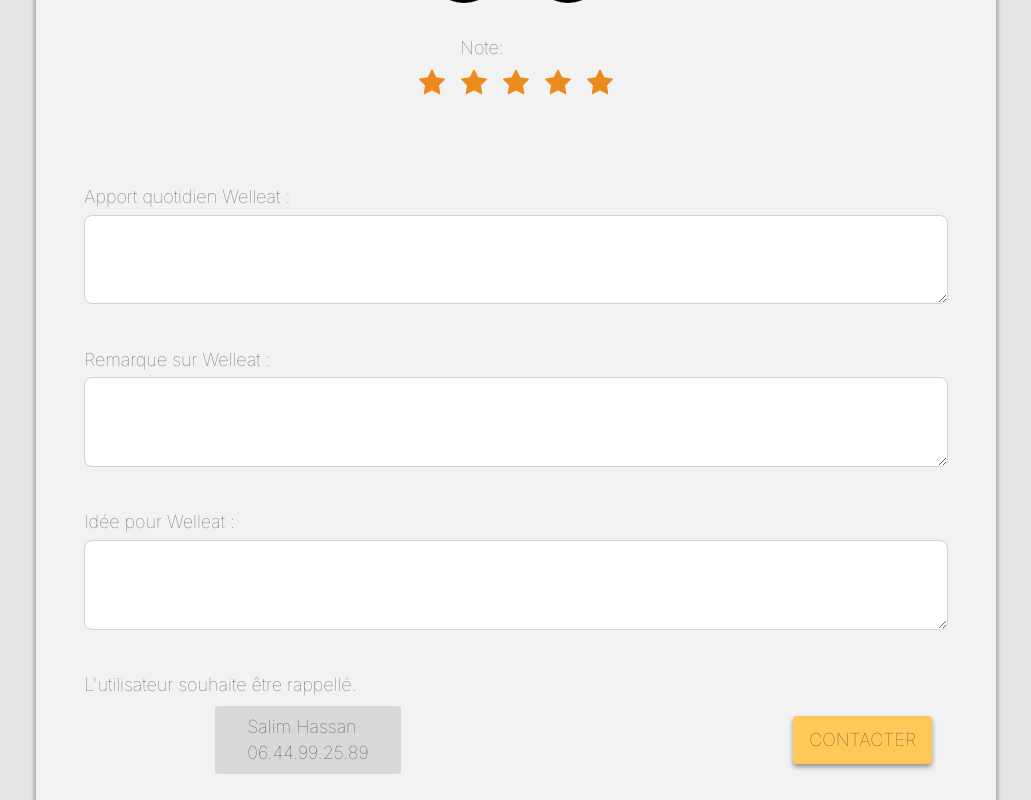
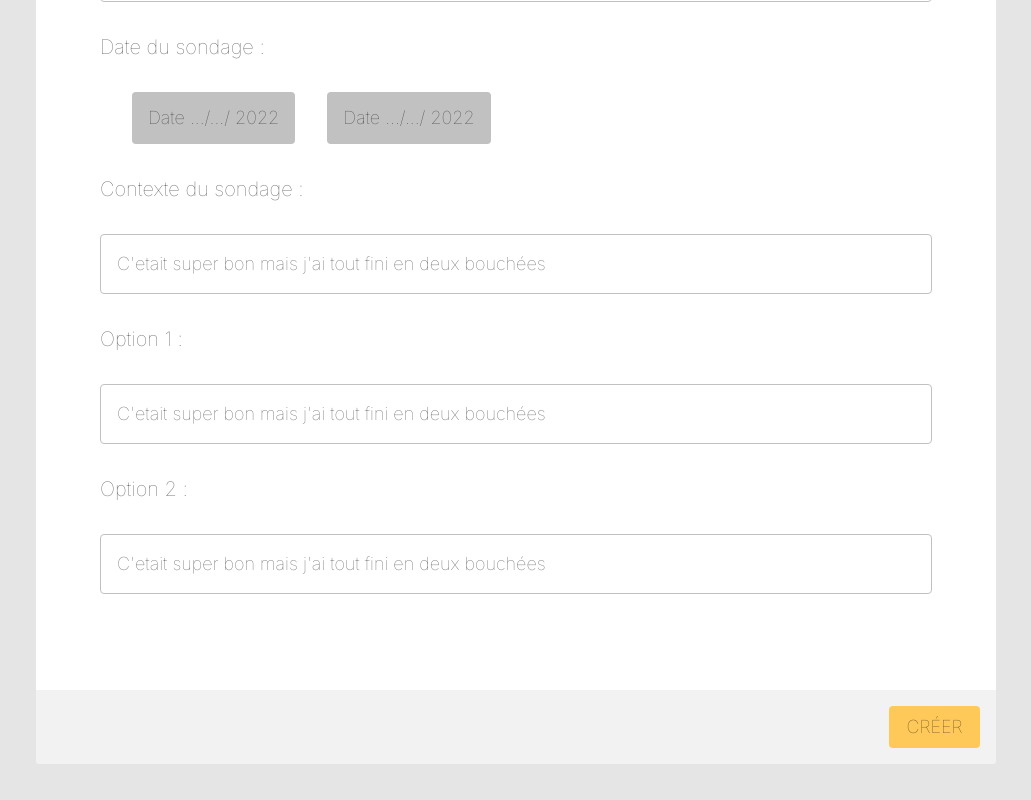
Before and after one commit to Salim255/Avis-Sondage, a React (Create React App) app in the folder avis-sondage/: page / in a window 1280 px wide. Shown: the part 340-1140 px from the top of the page, without its empty margins (124-1155 px from the left). Built offline with nearby package versions, Linux system fonts and the light colour scheme.

Commit message:
Add : Retour sondage client

```diff
--- a/avis-sondage/src/App.js
+++ b/avis-sondage/src/App.js
@@ -2,12 +2,14 @@ import "./App.scss";
 import SuiviAvis from "./components/SuiviAvis";
 import Sondage from "./components/Sondage";
 import AvisClient from "./components/AvisClient";
+import RetourSondage from "./components/RetourSondage";
 
 function App() {
   return (
     <div>
-      <AvisClient />
+      {/* <AvisClient /> */}
       {/* <Sondage /> */}
+      <RetourSondage />
     </div>
   );
 }
--- a/avis-sondage/src/App.scss
+++ b/avis-sondage/src/App.scss
@@ -5,3 +5,4 @@
 @import "./styles/_sondage";
 @import "./styles/_typographie";
 @import "./styles/_avis-client";
+@import "./styles/_retour-sondage";
--- /dev/null
+++ b/avis-sondage/src/components/RetourSondage.js
@@ -0,0 +1,57 @@
+import React from "react";
+
+function RetourSondage() {
+  return (
+    <section className="section-retour-sondage ">
+      <div className="retour-sondage">
+        <div className="retour-sondage__up"></div>
+        <div className="retour-sondage__center sondage">
+          <div className="sondage__header">
+            <div className="sondage-title">
+              <p className="sondageTitleStyle">Titre du sondage :</p>
+              <p className="sondagTxtStyle">
+                C'etait super bon mais j'ai tout fini en deux bouchées
+              </p>
+            </div>
+            <div className="sondage-date">
+              <p className="sondageTitleStyle">Date du sondage :</p>
+              <div className="sondage-date__date">
+                <di className="sondage-date__date--1">
+                  <p className="dateStyle">Date .../.../ 2022</p>
+                </di>
+                <div className="sondage-date__date--2">
+                  <p className="dateStyle">Date .../.../ 2022</p>
+                </div>
+              </div>
+            </div>
+          </div>
+          <div className=" sondage-body">
+            <div className="sondage-body__contexte">
+              <p className="sondageTitleStyle">Contexte du sondage :</p>
+              <p className="sondagTxtStyle">
+                C'etait super bon mais j'ai tout fini en deux bouchées
+              </p>
+            </div>
+            <div className="option1">
+              <p className="sondageTitleStyle">Option 1 :</p>
+              <p className="sondagTxtStyle">
+                C'etait super bon mais j'ai tout fini en deux bouchées
+              </p>
+            </div>
+            <div className="option2">
+              <p className="sondageTitleStyle">Option 2 :</p>
+              <p className="sondagTxtStyle">
+                C'etait super bon mais j'ai tout fini en deux bouchées
+              </p>
+            </div>
+          </div>
+        </div>
+        <div className="retour-sondage__down">
+          <p className="retour-sondage__down--creer">CRÉER</p>
+        </div>
+      </div>
+    </section>
+  );
+}
+
+export default RetourSondage;
--- a/avis-sondage/src/styles/_avis-client.scss
+++ b/avis-sondage/src/styles/_avis-client.scss
@@ -11,9 +11,7 @@
   &__cancel {
     background: $color-grey-dark-1;
     padding: 1.2rem;
-    //height: 74px;
     border-radius: 4px;
-    //color: $color-grey-light-3;
     display: flex;
   }
 }
--- a/avis-sondage/src/styles/_base.scss
+++ b/avis-sondage/src/styles/_base.scss
@@ -21,3 +21,8 @@ body {
   padding: 10rem;
   background-color: $color-grey-light-3;
 }
+.section-retour-sondage {
+  padding: 10rem;
+  background-color: $color-grey-light-3;
+  color: rgba(0, 0, 0, 0.6);
+}
--- /dev/null
+++ b/avis-sondage/src/styles/_retour-sondage.scss
@@ -0,0 +1,92 @@
+.retour-sondage {
+  background: $color-white;
+
+  display: grid;
+  grid-template-rows: max-content 1fr max-content;
+  border-radius: 4px;
+  &__up {
+  }
+  &__center {
+    padding: 4rem;
+  }
+  &__down {
+    padding: 1rem;
+    background: $color-grey-light-1;
+    border-bottom-left-radius: 4px;
+    border-bottom-right-radius: 4px;
+    &--creer {
+      margin-left: auto;
+      border-radius: 4px;
+      background: $color-secondary;
+      width: 91px;
+      padding: 8px 16px;
+      text-align: center;
+      transition: all 0.2s ease;
+      &:hover {
+        @include btn-animation;
+      }
+    }
+  }
+}
+
+.sondage-title {
+  display: flex;
+  flex-direction: column;
+
+  &__header {
+    font-weight: 400;
+    font-size: 20px;
+  }
+  &__title {
+  }
+}
+
+.sondage-date {
+  // margin-top: 2rem;
+  margin-bottom: 2rem;
+  &__titre {
+    font-weight: 400;
+    font-size: 20px;
+  }
+  &__date {
+    display: flex;
+    margin: 2rem 2rem;
+    //justify-content: space-around;
+    &--1 {
+      margin-right: 2rem;
+    }
+  }
+}
+
+.sondage-body {
+  &__contexte {
+    &--header {
+      font-size: 20px;
+      font-weight: 400;
+    }
+    &--contexte {
+      padding: 1rem;
+      border: 1px solid $color-grey-dark-2;
+      border-radius: 4px;
+      margin-top: 0.5rem;
+    }
+  }
+}
+
+.dateStyle {
+  padding: 0.8rem 1rem;
+  background: $color-grey-dark-2;
+  border-radius: 4px;
+}
+.sondagTxtStyle {
+  padding: 1rem;
+  border: 1px solid $color-grey-dark-2;
+  border-radius: 4px;
+  margin-top: 2rem;
+  margin-bottom: 2rem;
+}
+
+.sondageTitleStyle {
+  font-weight: 400;
+  font-size: 20px;
+}
--- a/avis-sondage/src/styles/_variables.scss
+++ b/avis-sondage/src/styles/_variables.scss
@@ -5,12 +5,14 @@ $color-error: #f35421;
 
 $color-secondary: #ffc959;
 
-$color-white: white;
+$color-white: #ffff;
 $color-grey-light-1: #f2f2f2;
 $color-grey-light-2: #d8d8d8;
 $color-grey-light-3: #e5e5e5;
+$color-grey-light-4: #f5f5f5;
 $color-grey-dark-1: #d3d3d3;
 $color-grey-dark-2: #c1c1c1;
+
 $color-grey-dark-3: grey;
 $color-grey: rgba(0, 0, 0, 0.12);
 
```
Also changed, not shown: avis-sondage/src/img/sprite.svg (added), avis-sondage/src/img/symbol-defs.svg (added).
